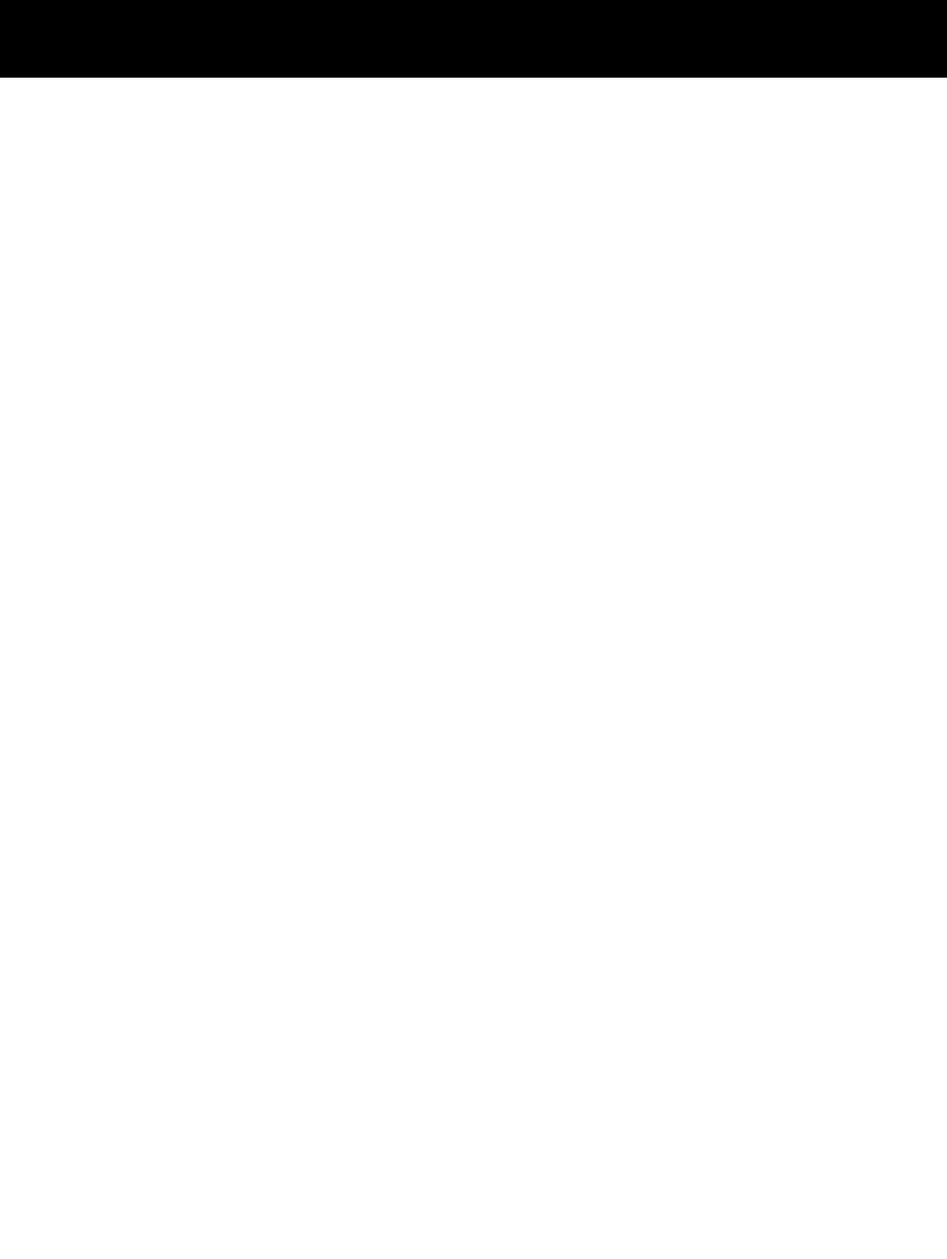
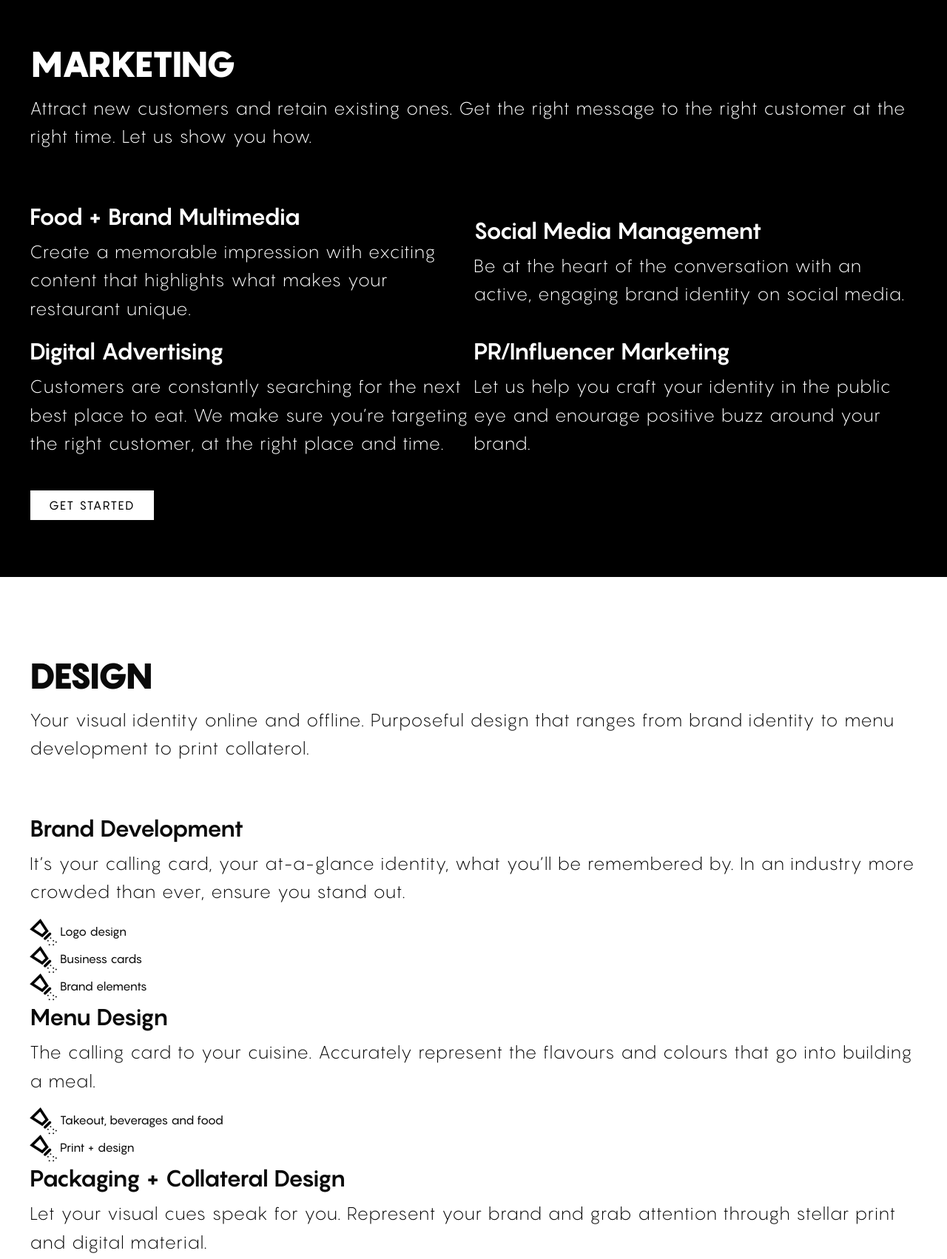
Before and after one commit to saltdigital/salt-full, a website: page app/services/index.html in a window 1280 px wide. Shown: the part 856-2558 px from the top of the page at 74% size. Before the commit the page ends 961 px from the top, so only its background shows below. Drawn offline with nearby package versions, Linux system fonts and the light colour scheme; files that its build step writes are made by us from their sources.

Commit message:
add all mark up to services page

```diff
--- a/app/services/index.html
+++ b/app/services/index.html
@@ -5,7 +5,7 @@
     <meta http-equiv="X-UA-Compatible" content="IE=edge">
     <meta name="description" content="Digital Marketing Agency geared towards the food industry">
     <meta name="viewport" content="width=device-width, initial-scale=1">
-    <link rel="shortcut icon" href="favicon.png" type="image/x-icon">
+    <link rel="shortcut icon" href="../favicon.png" type="image/x-icon">
     <title>Salt Digital</title>
 
     <!-- Facebook OG -->
@@ -19,21 +19,21 @@
     <meta name="msapplication-tap-highlight" content="no">
 
     <!-- Web Application Manifest -->
-    <link rel="manifest" href="manifest.json">
+    <link rel="manifest" href="../manifest.json">
 
     <!-- Add to homescreen for Chrome on Android -->
     <meta name="mobile-web-app-capable" content="yes">
     <meta name="application-name" content="Salt Digital">
-    <link rel="icon" sizes="192x192" href="assets/images/touch/chrome-touch-icon-192x192.png">
+    <link rel="icon" sizes="192x192" href="../assets/images/touch/chrome-touch-icon-192x192.png">
 
     <!-- Add to homescreen for Safari on iOS -->
     <meta name="apple-mobile-web-app-capable" content="yes">
     <meta name="apple-mobile-web-app-status-bar-style" content="black">
     <meta name="apple-mobile-web-app-title" content="Salt Digital">
-    <link rel="apple-touch-icon" href="assets/images/touch/apple-touch-icon.png">
+    <link rel="apple-touch-icon" href="../assets/images/touch/apple-touch-icon.png">
 
     <!-- Tile icon for Win8 (144x144 + tile color) -->
-    <meta name="msapplication-TileImage" content="assets/images/touch/ms-touch-icon-144x144-precomposed.png">
+    <meta name="msapplication-TileImage" content="../assets/images/touch/ms-touch-icon-144x144-precomposed.png">
     <meta name="msapplication-TileColor" content="#2F3BA2">
 
     <!-- Color the status bar on mobile devices -->
@@ -74,35 +74,98 @@
             <div class="service__web-step__icon">
               <img src="../assets/images/services/icon-design.png" alt="UX Design">
             </div>
+            <div class="service__web-step__content">
               <h3>UX Design</h3>
               <p>Work with you to conceptualize the perfect design.</p>
+            </div>
           </div>
           <div class="service__web-step">
             <div class="service__web-step__icon">
               <img src="../assets/images/services/icon-build.png" alt="Develop">
             </div>
+            <div class="service__web-step__content">
               <h3>Develop</h3>
               <p>We’ll bring that design to life by adding functionality and integrations.</p>
+            </div>
           </div>
           <div class="service__web-step">
             <div class="service__web-step__icon">
               <img src="../assets/images/services/icon-test.png" alt="Test">
             </div>
+            <div class="service__web-step__content">
               <h3>Test</h3>
               <p>Optimize the customer’s online experience.</p>
             </div>
           </div>
+        </div>
         <a href="#contact" class="btn">Get Started</a>
       </div> <!-- end web -->
+    </div> <!-- end container -->
 
     <div class="service service__marketing">
+      <div class="container">
         <div class="service__headline">
           <h1>Marketing</h1>
           <p>Attract new customers and retain existing ones. Get the right message to the right customer at the right time. Let us show you how.</p>
         </div>
+        <div class="service__marketing-categories flexbox">
+          <div class="service__marketing-category flexbox__half">
+            <h3>Food + Brand Multimedia</h3>
+            <p>Create a memorable impression with exciting content that highlights what makes your restaurant unique.</p>
+          </div>
+          <div class="service__marketing-category flexbox__half">
+            <h3>Social Media Management</h3>
+            <p>Be at the heart of the conversation with an active, engaging brand identity on social media.</p>
+          </div>
+          <div class="service__marketing-category flexbox__half">
+            <h3>Digital Advertising</h3>
+            <p>Customers are constantly searching for the next best place to eat. We make sure you’re targeting the right customer, at the right place and time.</p>
+          </div>
+          <div class="service__marketing-category flexbox__half">
+            <h3>PR/Influencer Marketing</h3>
+            <p>Let us help you craft your identity in the public eye and enourage positive buzz around your brand.</p>
+          </div>
+        </div>
+        <a href="#contact" class="btn">Get Started</a>
+      </div>
     </div>
 
-    </div> <!-- end container -->
+    <div class="container">
+      <div class="service service__design">
+        <div class="service__headline">
+          <h1>Design</h1>
+          <p>Your visual identity online and offline. Purposeful design that ranges from brand identity to menu development to print collaterol.</p>
+        </div>
+        <div class="service__design-categories">
+          <div class="service__design-category">
+            <h3>Brand Development</h3>
+            <p>It’s your calling card, your at-a-glance identity, what you’ll be remembered by. In an industry more crowded than ever, ensure you stand out.</p>
+            <ul>
+              <li><img src="../assets/images/services/icon-salt-shaker.png" alt="Salt Shaker"> Logo design</li>
+              <li><img src="../assets/images/services/icon-salt-shaker.png" alt="Salt Shaker"> Business cards </li>
+              <li><img src="../assets/images/services/icon-salt-shaker.png" alt="Salt Shaker"> Brand elements </li>
+            </ul>
+          </div>
+          <div class="service__design-category">
+            <h3>Menu Design</h3>
+            <p>The calling card to your cuisine. Accurately represent the flavours and colours that go into building a meal.</p>
+            <ul>
+              <li><img src="../assets/images/services/icon-salt-shaker.png" alt="Salt Shaker"> Takeout, beverages and food</li>
+              <li><img src="../assets/images/services/icon-salt-shaker.png" alt="Salt Shaker"> Print + design</li>
+            </ul>
+          </div>
+          <div class="service__design-category">
+            <h3>Packaging + Collateral Design</h3>
+            <p>Let your visual cues speak for you. Represent your brand and grab attention through stellar print and digital material.</p>
+            <ul>
+              <li><img src="../assets/images/services/icon-salt-shaker.png" alt="Salt Shaker"> Promotional product design</li>
+              <li><img src="../assets/images/services/icon-salt-shaker.png" alt="Salt Shaker"> Signage + interior design</li>
+              <li><img src="../assets/images/services/icon-salt-shaker.png" alt="Salt Shaker"> Digital + social flyers</li>
+            </ul>
+          </div>
+        </div>
+      </div>
+    </div>
 
     <footer>
 
@@ -110,8 +173,8 @@
     <!-- scripts -->
     <script src="https://code.jquery.com/jquery-2.2.4.min.js"></script>
     <!-- build:js scripts/main.min.js -->
-    <script src="scripts/typed.js"></script>
-    <script src="scripts/main.js"></script>
+    <script src="../scripts/typed.js"></script>
+    <script src="../scripts/main.js"></script>
     <!-- endbuild -->
 
     <!-- Google Analytics: change UA-XXXXX-X to be your site's ID -->
--- a/app/styles/layout/layout.scss
+++ b/app/styles/layout/layout.scss
@@ -23,16 +23,15 @@ p {
 ul {
   padding: 0;
   margin: 0;
+  list-style: none;
 }
 
 .btn {
-
   padding: 10px 25px;
   letter-spacing: 2px;
   text-transform: uppercase;
   border: 1px solid black;
   transition: 300ms ease;
-
   position: relative;
   top: -5px;
   color: black;
@@ -80,6 +79,12 @@ ul {
   @include breakpoint(medium) {
     flex-direction: row;
   }
+  &__half {
+    flex: 0 1 100%;
+    @include breakpoint(large) {
+      flex: 0 1 50%;
+    }
+  }
   &__item-content {
     max-width: 350px;
     h1 {
--- a/app/styles/views/services.scss
+++ b/app/styles/views/services.scss
@@ -0,0 +1,30 @@
+.service {
+  padding: 50px 0 80px 0;
+  &__headline {
+    padding: 50px 0;
+    h1 {
+      text-transform: uppercase;
+      font-weight: 800;
+    }
+  }
+  &__web {
+    .service__headline {
+      padding-top: 120px;
+    }
+  }
+  &__marketing {
+    background: #000000;
+    color: white;
+    .flexbox {
+      flex-wrap: wrap;
+    }
+    .btn {
+      // background: #000000;
+      // color: #FFFFFF;
+      // border: 1px solid #FFFFFF;
+      // &:after {
+      //   background: #FFFFFF;
+      // }
+    }
+  }
+}
```
Lines whose indentation alone changed are shown as unchanged.
